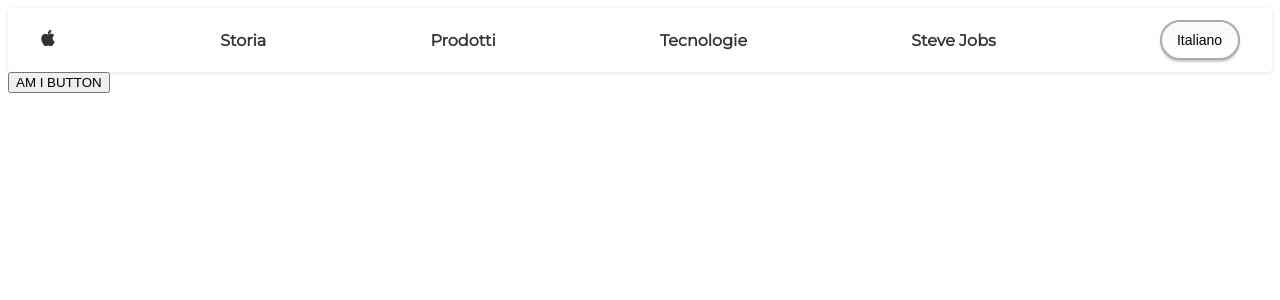
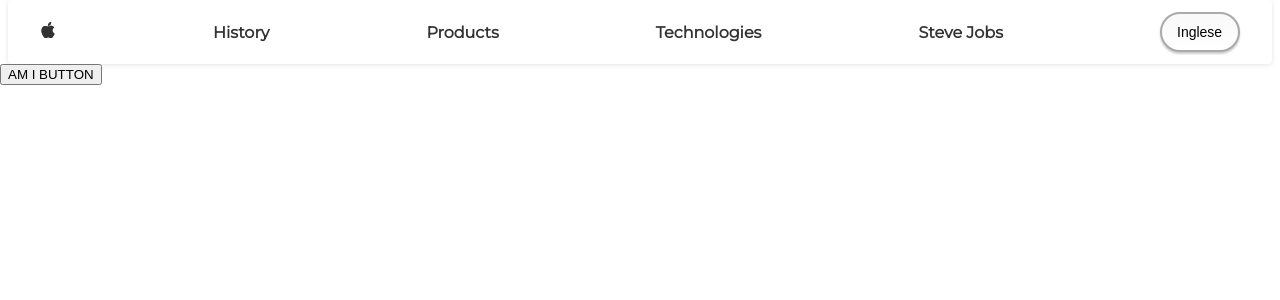
Before and after one commit to Blessium/ProgettoInterdisciplinareInformatica, a PHP site: page /index.php in a window 1280 px wide. Shown: the top 300 px of the page. Run offline with PHP 8.4, Linux system fonts and the light colour scheme; some libraries are stand-ins or nearby versions.

Commit message:
Minor fixes

```diff
--- a/database.php
+++ b/database.php
@@ -1,4 +1,5 @@
 <?php
+    include __DIR__ . "/pagina.php";
     class Database {
         private string $db_name = "AppleDB";
         private string $username = "blessium";
@@ -32,6 +33,7 @@
                 id INT PRIMARY KEY NOT NULL,
                 id_pagina INT NOT NULL,
                 testo VARCHAR(255) NOT NULL,
+                testo_eng VARCHAR(255) NOT NULL,
                 FOREIGN KEY (id_pagina) REFERENCES pagine(id)
             )";
 
@@ -43,6 +45,7 @@
                 id INT PRIMARY KEY NOT NULL,
                 id_titolo INT NOT NULL,
                 testo TEXT NOT NULL,
+                testo_eng TEXT NOT NULL,
                 FOREIGN KEY (id_titolo) REFERENCES titoli(id)
             )";
 
@@ -70,5 +73,19 @@
             }
             return self::$db;
         }
+
+        function getPageInfo($page_name) {
+            $page = new Pagina();
+            $query = "SELECT t.testo  , p.testo, i.id FROM paragrafi p, pagine p2, titoli t, immagini i WHERE p.id_titolo = t.id AND t.id_pagina = p2.id AND p2.title = '$page_name'";
+            $result = $this->database->query($query);
+            $values = $result->fetch_all();
+
+            for ($i = 0; $i < sizeof($values); $i++) {
+                $row = $values[$i];
+                $layer = new Layer($row[0], $row[1], $row[2]);
+                $page->addLayer($layer);
+            }
+            return $page;
+        }
     }
 ?>
--- /dev/null
+++ b/get_language.php
@@ -0,0 +1,4 @@
+<?php
+    session_start();
+    echo json_encode(array("lang" => $_SESSION['lang']));
+?>
--- /dev/null
+++ b/image.php
@@ -0,0 +1,4 @@
+<?php
+    $id = $_GET['id'];
+
+?>
--- a/index.php
+++ b/index.php
@@ -1,5 +1,11 @@
 <?php
 $title = "Apple - Home";
+if (!isset($_SESSION)) {
+    session_start();
+    $_SESSION['lang'] = "english";
+}
+
+include __DIR__ . "/database.php";
 include __DIR__ . "/pagine/template.html.php";
 include __DIR__ . "/pagine/index.html.php";
 ?>
--- /dev/null
+++ b/pagine/prodotti.html.php
@@ -0,0 +1,3 @@
+<body>
+
+</body>
--- a/pagine/template.html.php
+++ b/pagine/template.html.php
@@ -1,5 +1,7 @@
 <!DOCTYPE html>
 <html lang="en">
+
+<?php session_start() ?>
 
 <head>
     <meta charset="UTF-8">
@@ -12,13 +14,14 @@
     </title>
     <style>
         <?php include __DIR__ . "/css/template.css" ?>
+        <?php include __DIR__ . "/css/page.css" ?>
     </style>
     <script>
         <?php include __DIR__ . "/js/index.js" ?>
     </script>
 </head>
 
-<body>
+<body onload="getLanguage()">
     <div class="navb">
         <a href="index.php"><svg xmlns="http://www.w3.org/2000/svg" width="16" height="16" fill="currentColor"
                 class="bi bi-apple" viewBox="0 0 16 16">
@@ -27,14 +30,14 @@
                 <path
                     d="M11.182.008C11.148-.03 9.923.023 8.857 1.18c-1.066 1.156-.902 2.482-.878 2.516.024.034 1.52.087 2.475-1.258.955-1.345.762-2.391.728-2.43Zm3.314 11.733c-.048-.096-2.325-1.234-2.113-3.422.212-2.189 1.675-2.789 1.698-2.854.023-.065-.597-.79-1.254-1.157a3.692 3.692 0 0 0-1.563-.434c-.108-.003-.483-.095-1.254.116-.508.139-1.653.589-1.968.607-.316.018-1.256-.522-2.267-.665-.647-.125-1.333.131-1.824.328-.49.196-1.422.754-2.074 2.237-.652 1.482-.311 3.83-.067 4.56.244.729.625 1.924 1.273 2.796.576.984 1.34 1.667 1.659 1.899.319.232 1.219.386 1.843.067.502-.308 1.408-.485 1.766-.472.357.013 1.061.154 1.782.539.571.197 1.111.115 1.652-.105.541-.221 1.324-1.059 2.238-2.758.347-.79.505-1.217.473-1.282Z" />
             </svg> </a>
-        <a href="storia.php"> Storia </a>
-        <a href="prodotti.php"> Prodotti </a>
-        <a href="tecnologie.php"> Tecnologie </a>
+        <a href="storia.php"> <?php if ($_SESSION['lang'] == "italian") { echo "Storia"; } else { echo "History"; }?> </a>
+        <a href="prodotti.php"> <?php if ($_SESSION['lang'] == "italian") { echo "Prodotti"; } else { echo "Products"; }?> </a>
+        <a href="tecnologie.php"> <?php if ($_SESSION['lang'] == "italian") { echo "Tecnologie"; } else { echo "Technologies"; }?> </a>
         <a href="steve.php"> Steve Jobs </a>
 
-        <select name="dropdown" id="dropdown" class="dropdown">
-            <option value="italian" selected>Italiano</option>
-            <option value="italian">Inglese</option>
+        <select onchange="selectLanguage()" name="dropdown" id="dropdown" class="dropdown">
+            <option value="italian">Italiano</option>
+            <option value="english">Inglese</option>
         </select>
 
     </div>
--- /dev/null
+++ b/set_language.php
@@ -0,0 +1,6 @@
+<?php
+    session_start();
+    echo $_POST['lang'];
+    $_SESSION['lang'] = $_POST['lang'];
+    echo $_SESSION['lang'];
+?>
--- /dev/null
+++ b/sos.php
@@ -0,0 +1,3 @@
+<?php
+    $GLOBALS['lang'] = "italian";
+?>
--- a/steve.php
+++ b/steve.php
@@ -1,4 +1,9 @@
 <?php
 $title = "Apple - Steve Jobs";
+include __DIR__ . "/database.php";
 include __DIR__ . "/pagine/template.html.php";
+$database = Database::get_sigleton();
+$page = $database->getPageInfo("STORIA APPLE");
+$bruh = $page->generateEverything();
+echo $bruh;
 ?>
```
